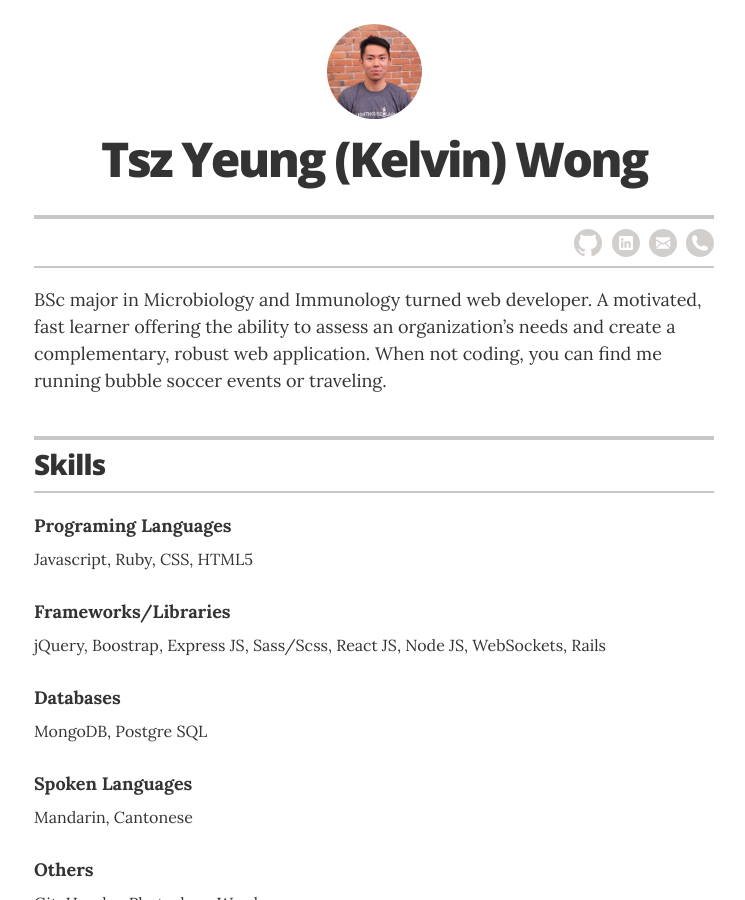
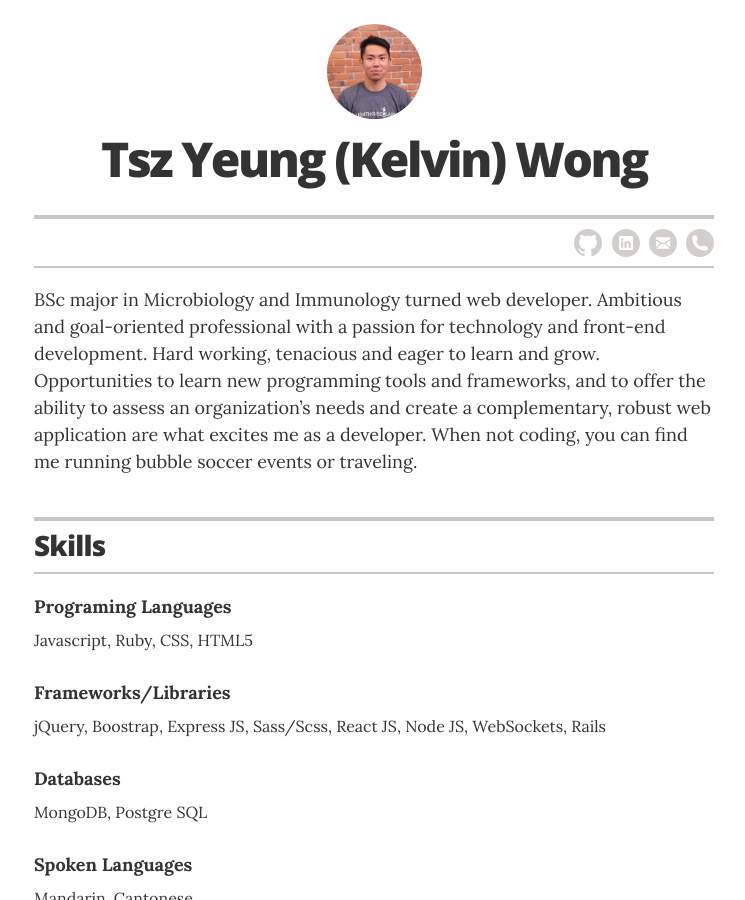
Before and after one commit to kelvin8wong/kelvin8wong.github.io, a Jekyll site: the page built from index.html, in a window 1280 px wide and 900 px high. Shown: the whole window, without its empty margins (266-1011 px from the left). Built offline with Jekyll 4.4.1, drawn with Linux system fonts in a browser that asks for light colours.

Commit message:
updated 11/13

```diff
--- a/_layouts/resume.html
+++ b/_layouts/resume.html
@@ -27,7 +27,7 @@
         </div>
 
         <div class="executive-summary" itemprop="description">
-          <p> BSc major in Microbiology and Immunology turned web developer. A motivated, fast learner offering the ability to assess an organization’s needs and create a complementary, robust web application. When not coding, you can find me running bubble soccer events or traveling. </p>
+          <p> BSc major in Microbiology and Immunology turned web developer. Ambitious and goal-oriented professional with a passion for technology and front-end development. Hard working, tenacious and eager to learn and grow.  Opportunities to learn new programming tools and frameworks, and to offer the ability to assess an organization’s needs and create a complementary, robust web application are what excites me as a developer. When not coding, you can find me running bubble soccer events or traveling. </p>
         </div>
 
         {% if site.resume_looking_for_work == 'yes' %}
```
